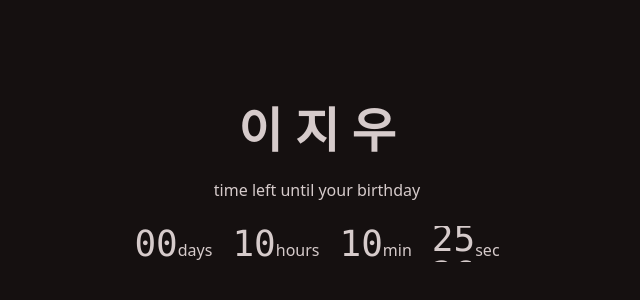
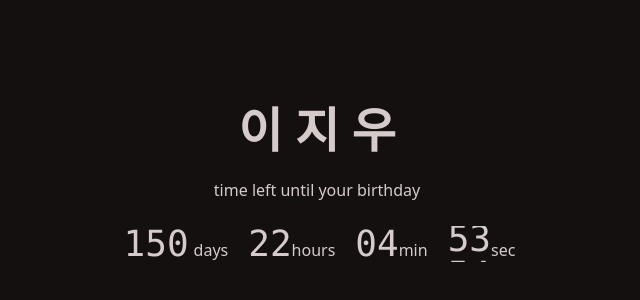
Before and after one commit to DiegoRodriguez-sc/-, a React (Vite) app: page / in a window 1280 px wide. Shown: the part 216-516 px from the top of the page, without its empty margins (323-963 px from the left). Built offline with nearby package versions, Linux system fonts and the light colour scheme.

Commit message:
watch finished

```diff
--- a/src/components/Watch.jsx
+++ b/src/components/Watch.jsx
@@ -1,44 +1,49 @@
 import React, { useEffect, useState } from 'react'
+import { getTime } from '../helpers/helper';
 
 const Watch = () => {
 
-    const [value, setValue] = useState(30)
+    const dateBirthday = new Date("Fri Jan 13 2023");
 
+    const [value, setValue] = useState({});
     useEffect(() => {
       const timer = setTimeout(() => {
-        setValue((v) => (v <= 0 ? 30 : v - 1))
+
+        const currenTime = getTime(dateBirthday);
+        setValue(currenTime);
+
+        if (currenTime.time <= 1) {
+            clearInterval(timer);
+        }
+
       }, 1000)
 
-      return () => {
-        clearTimeout(timer)
-      }
     }, [value])
-
 
   return (
     <div className="App">
     <div className="flex gap-5">
       <div>
-        <span className="countdown font-mono text-4xl">
-          <span style={{"--value":"10;"}}></span>
+        <span className="countdownCustom font-mono text-4xl">
+          <span style={{"--value":value.days}}></span>
         </span>
         days
       </div>
       <div>
         <span className="countdown font-mono text-4xl">
-          <span style={{"--value":10}}></span>
+          <span style={{"--value":value.hours}}></span>
         </span>
         hours
       </div>
       <div>
         <span className="countdown font-mono text-4xl">
-          <span style={{"--value":10}}></span>
+          <span style={{"--value":value.minutes}}></span>
         </span>
         min
       </div>
       <div>
         <span className="countdown font-mono text-4xl">
-          <span style={{"--value":value}}></span>
+          <span style={{"--value":value.seconds}}></span>
         </span>
         sec
       </div>
--- /dev/null
+++ b/src/helpers/helper.js
@@ -0,0 +1,16 @@
+export const getTime = dateTo => {
+    let now = new Date(),
+        time = (new Date(dateTo) - now + 1000) / 1000,
+        seconds = ('0' + Math.floor(time % 60)).slice(-2),
+        minutes = ('0' + Math.floor(time / 60 % 60)).slice(-2),
+        hours = ('0' + Math.floor(time / 3600 % 24)).slice(-2),
+        days = Math.floor(time / (3600 * 24));
+
+    return {
+        seconds,
+        minutes,
+        hours,
+        days,
+        time
+    }
+};
--- a/src/index.css
+++ b/src/index.css
@@ -1,3 +1,25 @@
 @tailwind base;
 @tailwind components;
 @tailwind utilities;
+
+:root .countdownCustom {
+    line-height: 1em;
+}
+.countdownCustom {
+    display: inline-flex;
+}
+.countdownCustom > * {
+    height: 1em;
+    display: inline-block;
+    overflow-y: hidden;
+    margin: 0 -2.4rem;
+}
+.countdownCustom > *:before {
+    position: relative;
+    content: "00\A 01\A 02\A 03\A 04\A 05\A 06\A 07\A 08\A 09\A 10\A 11\A 12\A 13\A 14\A 15\A 16\A 17\A 18\A 19\A 20\A 21\A 22\A 23\A 24\A 25\A 26\A 27\A 28\A 29\A 30\A 31\A 32\A 33\A 34\A 35\A 36\A 37\A 38\A 39\A 40\A 41\A 42\A 43\A 44\A 45\A 46\A 47\A 48\A 49\A 50\A 51\A 52\A 53\A 54\A 55\A 56\A 57\A 58\A 59\A 60\A 61\A 62\A 63\A 64\A 65\A 66\A 67\A 68\A 69\A 70\A 71\A 72\A 73\A 74\A 75\A 76\A 77\A 78\A 79\A 80\A 81\A 82\A 83\A 84\A 85\A 86\A 87\A 88\A 89\A 90\A 91\A 92\A 93\A 94\A 95\A 96\A 97\A 98\A 99\A
+    100\A 101\A 102\A 103\A 104\A 105\A 106\A 107\A 108\A 109\A 110\A 111\A 112\A 113\A 114\A 115\A 116\A 117\A 118\A 119\A 120\A 121\A 122\A 123\A 124\A 125\A 126\A 127\A 128\A 129\A 130\A 131\A 132\A 133\A 134\A 135\A 136\A 137\A 138\A 139\A 140\A 141\A 142\A 143\A 144\A 145\A 146\A 147\A 148\A 149\A 150\A 151\A 152\A 153\A 154\A 155\A 156\A 157\A 158\A 159\A 160\A 161\A 162\A 163\A 164\A 165\A 166\A 167\A 168\A 169\A 170\A 171\A 172\A 173\A 174\A 175\A 176\A 177\A 178\A 179\A 180\A 181\A 182\A 183\A 184\A 185\A 186\A 187\A 188\A 189\A 190\A 191\A 192\A 193\A 194\A 195\A 196\A 197\A 198\A 199\A";
+    white-space: pre;
+    top: calc(var(--value) * -1em);
+    text-align: center;
+    transition: all 1s cubic-bezier(1, 0, 0, 1);
+}
```
